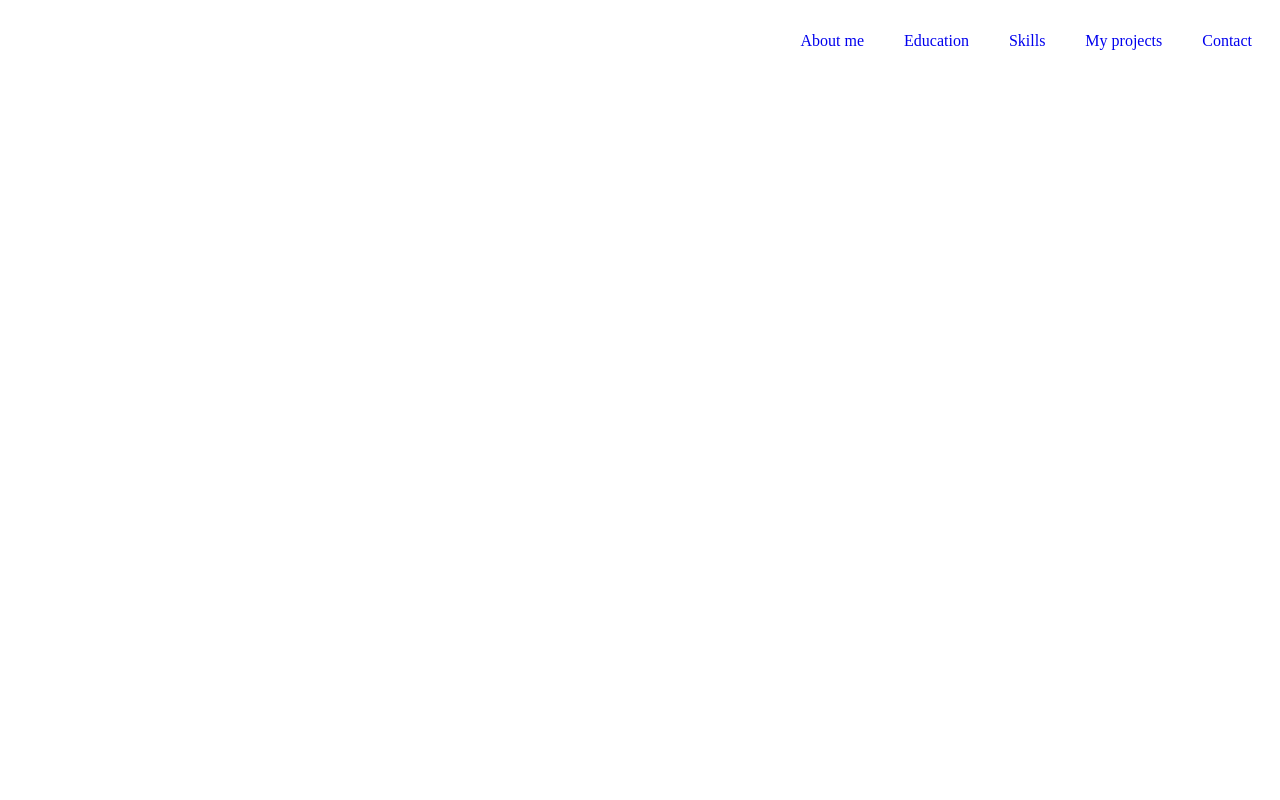
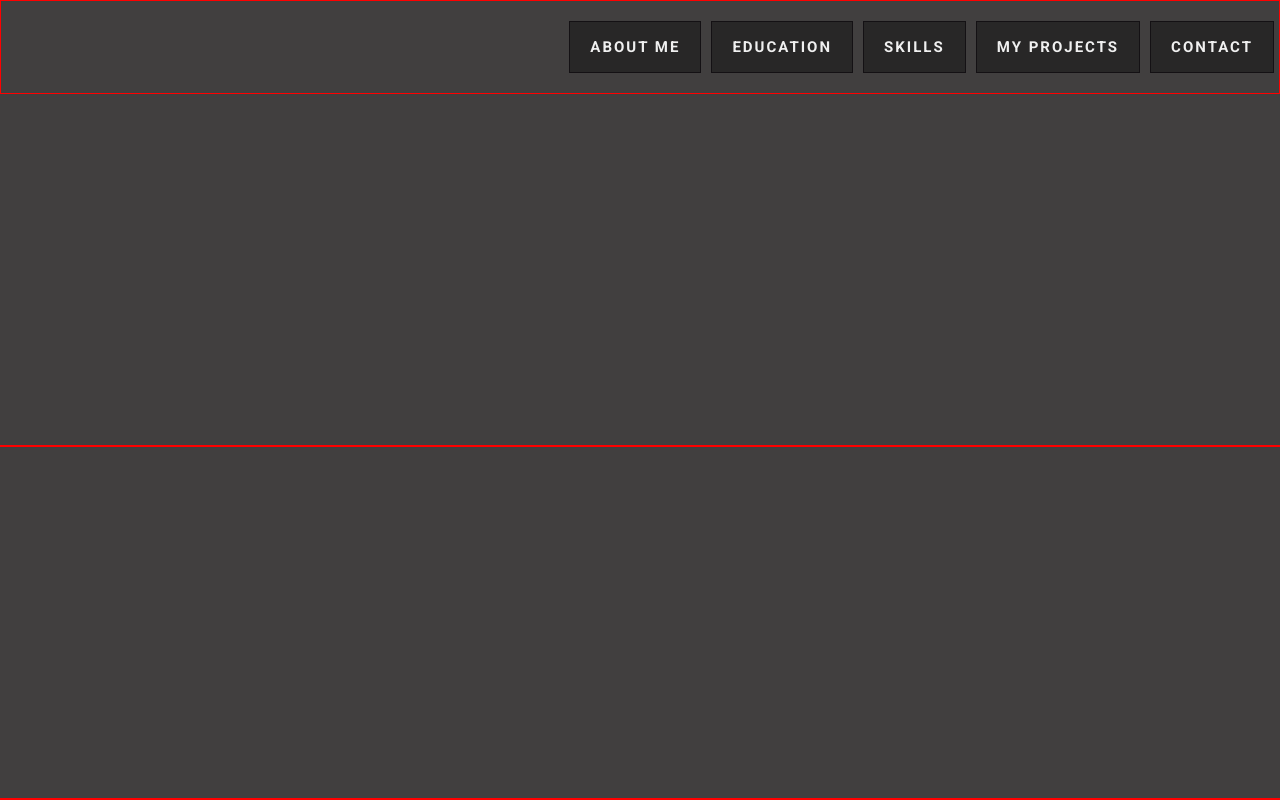
Before and after one commit to Mira-735/rsschool-cv, a plain HTML site: page index.html in a window 1280 px wide. Drawn offline with Linux system fonts and the light colour scheme.

Commit message:
feat: aadding header, main, footer block styles, as well as adding section styles

```diff
--- a/style.css
+++ b/style.css
@@ -1,8 +1,29 @@
+body {
+    display: flex;
+   flex-direction: column;
+   justify-content: space-between;
+    background-color: #413f3f;
+    font-family: 'Roboto', sans-serif;
+    min-height: 100vh;
+    margin: 0; padding: 0;
+}
+
+.header {
+    border: 1px solid red;
+}
+
+.container {
+  max-width: 1440px;
+  margin: 0 auto;
+}
+
 .nav-list {
   display: flex;
   justify-content: flex-end;
   align-items: center;
   list-style: none;
+  font-weight: bold;
+  font-size: 15px;
 }
 
 .nav-link {
@@ -11,8 +32,18 @@
   transition: 0.3s;
   cursor: pointer;
   text-decoration: none;
+  color: #f0f0f0;
+}
+
+.nav-item {
+  background-color: #282727;
+  border: 1px solid #141114;
+  margin: 5px;
+  text-transform: uppercase;
+  letter-spacing: 2px;
+  font-family: 'Roboto', sans-serif;
 }
 
 .nav-item:hover {
-  background-color: #f0f0f0;
+  background-color: #0c0c0c;
 }
```
